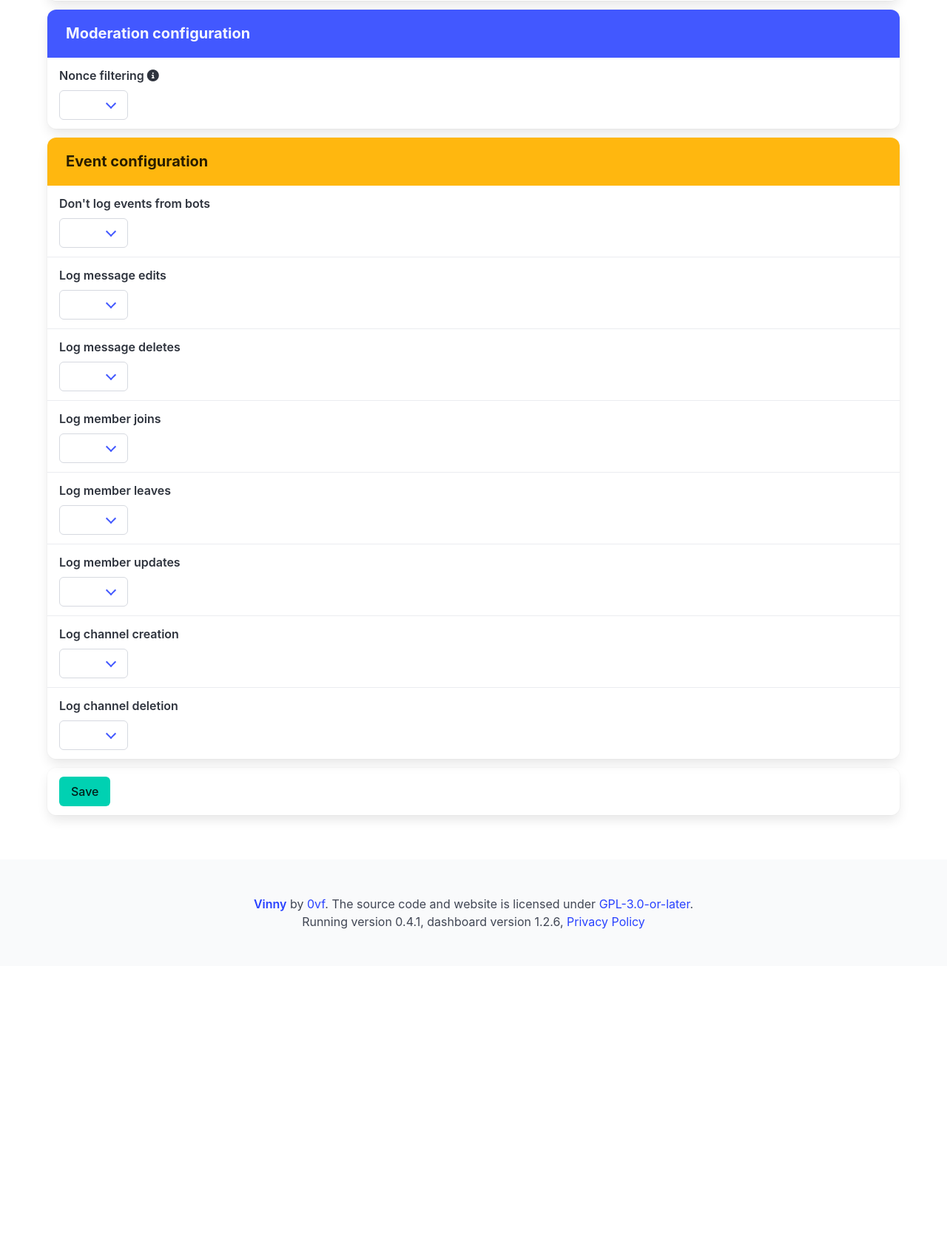
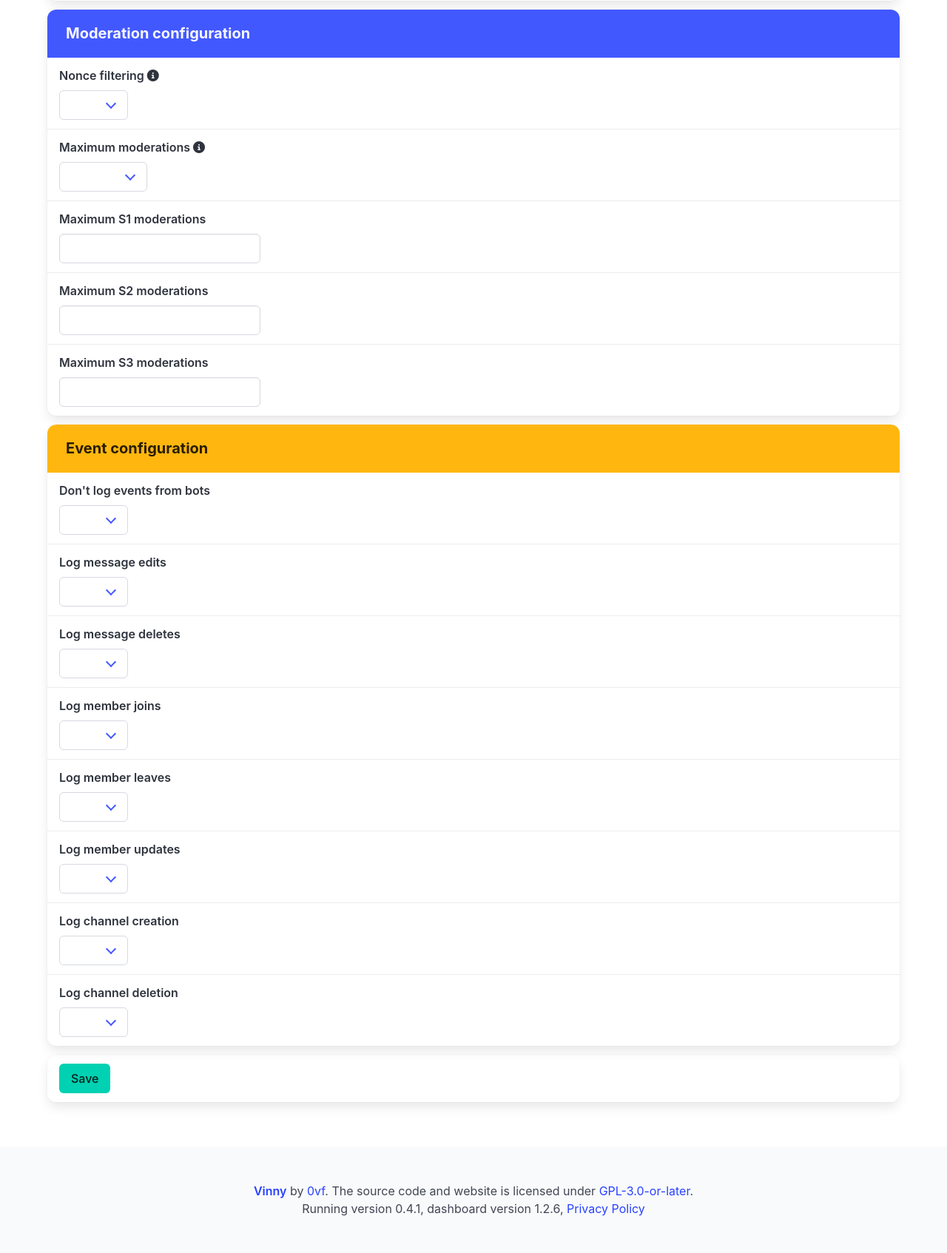
Before and after one commit to Vinny-Bot/Vinny, a Flask app: template dashboard/templates/server.html in a window 1280 px wide. Shown: the part 441-2135 px from the top of the page at 74% size. Before the commit the page ends 1697 px from the top, so only its background shows below. Run offline with Flask 3, Linux system fonts and the light colour scheme; the template is opened without the code that fills it, so the values that code supplies are empty; parts of the project's set-up code (start-up, migrations or seed data) failed here and were passed over; some libraries are stand-ins or nearby versions.

Commit message:
dashboard: implement escalation into config and moderations overview

```diff
--- a/dashboard/dashboard.py
+++ b/dashboard/dashboard.py
@@ -20,7 +20,6 @@
 
 import asyncio
 from datetime import datetime
-from time import strftime
 from flask import Flask, render_template, redirect, request, url_for, abort
 from flask_discord import DiscordOAuth2Session, requires_authorization, Unauthorized, models
 from discord.ext.ipc import Client
@@ -173,6 +172,10 @@ def server_view(guild_id):
 			"log_channel_id": request.form["log_channel"],
 			"event_log_channel_id": request.form["event_log_channel"],
 			"nonce_filter": int(request.form["nonce_filter"]),
+			"max_moderations_enabled": int(request.form["max_moderations_enabled"]),
+			"max_s1_moderations": int(request.form["max_s1_moderations"]),
+			"max_s2_moderations": int(request.form["max_s2_moderations"]),
+			"max_s3_moderations": int(request.form["max_s3_moderations"]),
 			"bot_filter": int(request.form["bot_filter"]),
 			"on_message_delete": int(request.form["on_message_delete"]),
 			"on_message_edit": int(request.form["on_message_edit"]),
@@ -183,7 +186,7 @@ def server_view(guild_id):
 			"on_guild_channel_delete": int(request.form["on_guild_channel_delete"])
 		}
 		for form in form_fields:
-			if form_fields[form] == 0 or form_fields[form] == 1 or form_fields[form] in guild_channels.response:
+			if form_fields[form] == 0 or form_fields[form] == 1 or form_fields[form] in guild_channels.response or form in ('max_s1_moderations', 'max_s2_moderations', 'max_s3_moderations'):
 				db.set_config_value(guild_id, form, form_fields[form], conn, c)
 		db_values = {}
 		defaults = {
@@ -198,6 +201,10 @@ def server_view(guild_id):
 			"on_member_update": 1,
 			"on_guild_channel_create": 1,
 			"on_guild_channel_delete": 1,
+			"max_moderations_enabled": 0,
+			"max_s1_moderations": 1,
+			"max_s2_moderations": 4,
+			"max_s3_moderations": 1
 		}
 		for key in defaults:
 			db_values[f"{key}"] = db.get_config_value(guild_id, key, c, defaults[f"{key}"])
@@ -217,6 +224,10 @@ def server_view(guild_id):
 			"on_member_update": 1,
 			"on_guild_channel_create": 1,
 			"on_guild_channel_delete": 1,
+			"max_moderations_enabled": 0,
+			"max_s1_moderations": 1,
+			"max_s2_moderations": 4,
+			"max_s3_moderations": 1
 		}
 		for key in defaults:
 			db_values[f"{key}"] = db.get_config_value(guild_id, key, c, defaults[f"{key}"])
@@ -238,15 +249,14 @@ async def moderations(guild_id, page_number):
 	total_pages = 0
 	hero_chunk = None
 	lock = False
+	show_lock = False
 	conn, c = db.db_connect()
 	moderations = db.get_moderations_by_guild(guild_id, c)
 	conn.close()
 	try:
 		order = request.args.get('order', default='newest', type=str)
 		show_inactive = request.args.get('show_inactive', default='false', type=str)
-		for moderation in moderations:
-			if show_inactive == "false" and moderation[9] == 0:
-				moderations.remove(moderation)
+		moderations = [moderation for moderation in moderations if moderation[9] != 0] if show_inactive == "false" else moderations
 		if order == "newest":
 			moderations.reverse()
 		for i in range(0, len(moderations), 12):
--- a/dashboard/templates/server.html
+++ b/dashboard/templates/server.html
@@ -77,6 +77,43 @@ use my commits if you have received permission from me. <0vfx@proton.me>
 								<option value="1">True</option>
 							</select>
 						</div>
+					</div>
+				</div>
+			</div>
+			<div class="panel-block">
+				<div class="field">
+					<label class="label" data-tooltip="Automatically 'escalate' moderations when their sanctions exceed the limit">Maximum moderations <i class="fas fa-info-circle"></i></label>
+					<div class="control">
+						<div class="select">
+							<select id="max_moderations_enabled" name="max_moderations_enabled">
+								<option value="1">Enabled</option>
+								<option value="0">Disabled</option>
+							</select>
+						</div>
+					</div>
+				</div>
+			</div>
+			<div class="panel-block">
+				<div class="field">
+					<label class="label">Maximum S1 moderations</label>
+					<div class="control">
+						<input class="input" id="max_s1_moderations" name="max_s1_moderations" type="text" min="0" step="1">
+					</div>
+				</div>
+			</div>
+			<div class="panel-block">
+				<div class="field">
+					<label class="label">Maximum S2 moderations</label>
+					<div class="control">
+						<input class="input" id="max_s2_moderations" name="max_s2_moderations" type="text" min="0" step="1">
+					</div>
+				</div>
+			</div>
+			<div class="panel-block">
+				<div class="field">
+					<label class="label">Maximum S3 moderations</label>
+					<div class="control">
+						<input class="input" id="max_s3_moderations" name="max_s3_moderations" type="text" min="0" step="1">
 					</div>
 				</div>
 			</div>
@@ -202,6 +239,10 @@ use my commits if you have received permission from me. <0vfx@proton.me>
 					<input type="hidden" id="db_on_member_join" name="db_on_member_join" value="{{ db_values['on_member_join'] }}">
 					<input type="hidden" id="db_on_member_leave" name="db_on_member_leave" value="{{ db_values['on_member_leave'] }}">
 					<input type="hidden" id="db_on_member_update" name="db_on_member_update" value="{{ db_values['on_member_update'] }}">
+					<input type="hidden" id="db_max_moderations_enabled" name="db_max_moderations_enabled" value="{{ db_values['max_moderations_enabled'] }}">
+					<input type="hidden" id="db_max_s1_moderations" name="db_max_s1_moderations" value="{{ db_values['max_s1_moderations'] }}">
+					<input type="hidden" id="db_max_s2_moderations" name="db_max_s2_moderations" value="{{ db_values['max_s2_moderations'] }}">
+					<input type="hidden" id="db_max_s3_moderations" name="db_max_s3_moderations" value="{{ db_values['max_s3_moderations'] }}">
 					<button type="submit" class="button is-primary">Save</button><br>
 					{% if saved == True %}
 						<span class="has-text-success is-vcentered" style="vertical-align: bottom;"><i class="icon fa-solid fa-square-check"></i>Successfully saved!</span>
@@ -227,6 +268,22 @@ use my commits if you have received permission from me. <0vfx@proton.me>
 			var newId = id.replace('db_', '');
 			$('#' + newId).val(value);
 		});
+
+		$('#max_s1_moderations, #max_s2_moderations, #max_s3_moderations').keypress(function(e) {
+			var char = String.fromCharCode(e.which);
+			if (!(/[0-9]/.test(char))) {
+				e.preventDefault();
+			}
+		});
+
+		function toggleModerationInputs() {
+			var isEnabled = $('#max_moderations_enabled').val() !== "0";
+			$('#max_s1_moderations, #max_s2_moderations, #max_s3_moderations').prop('disabled', !isEnabled);
+		}
+
+		toggleModerationInputs();
+
+		$('#max_moderations_enabled').change(toggleModerationInputs);
 	});
 </script>
 {% endblock %}
```
Also changed, not shown: dashboard/templates/moderations.html (+5 -5 lines).
